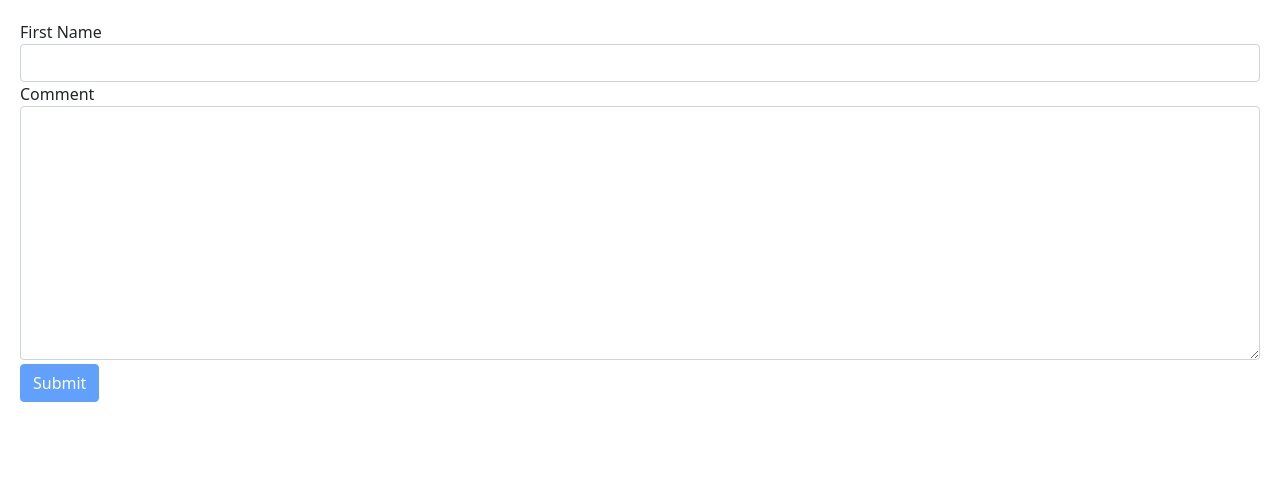
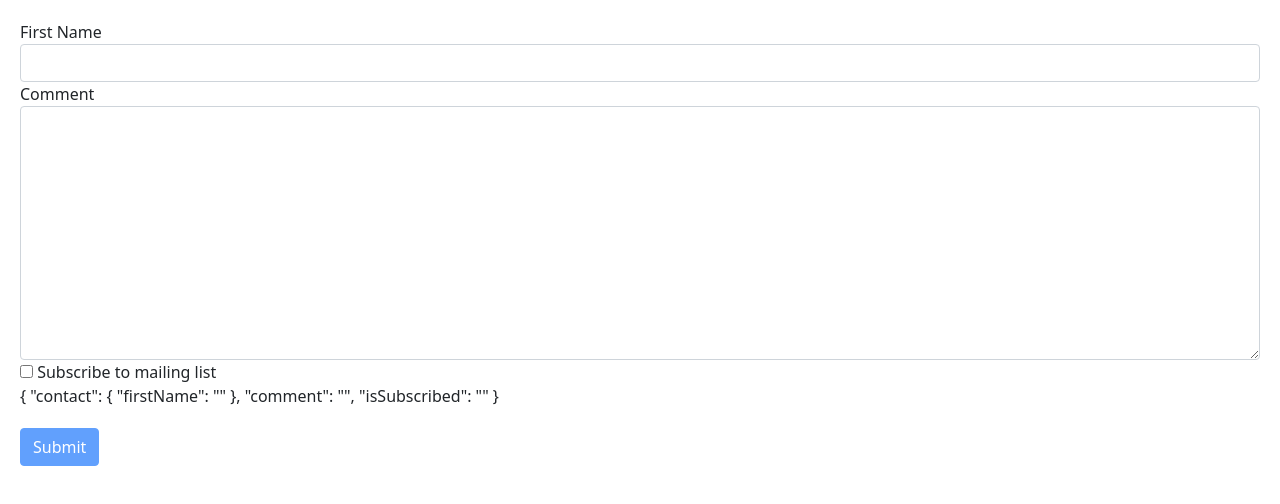
Before and after one commit to ajisrael/mosh-angular, an Angular app in the folder hello-world/: page / in a window 1280 px wide. Shown: the top 504 px of the page. Built offline with nearby package versions, Linux system fonts and the light colour scheme.

Commit message:
check boxes

```diff
--- a/hello-world/src/app/contact-form/contact-form.component.html
+++ b/hello-world/src/app/contact-form/contact-form.component.html
@@ -44,5 +44,14 @@
       class="form-control"
     ></textarea>
   </div>
+  <div class="checkbox">
+    <label
+      ><input type="checkbox" ngModel name="isSubscribed" /> Subscribe to
+      mailing list
+    </label>
+  </div>
+  <p>
+    {{ f.value | json }}
+  </p>
   <button class="btn btn-primary mt-1" [disabled]="!f.valid">Submit</button>
 </form>
```
